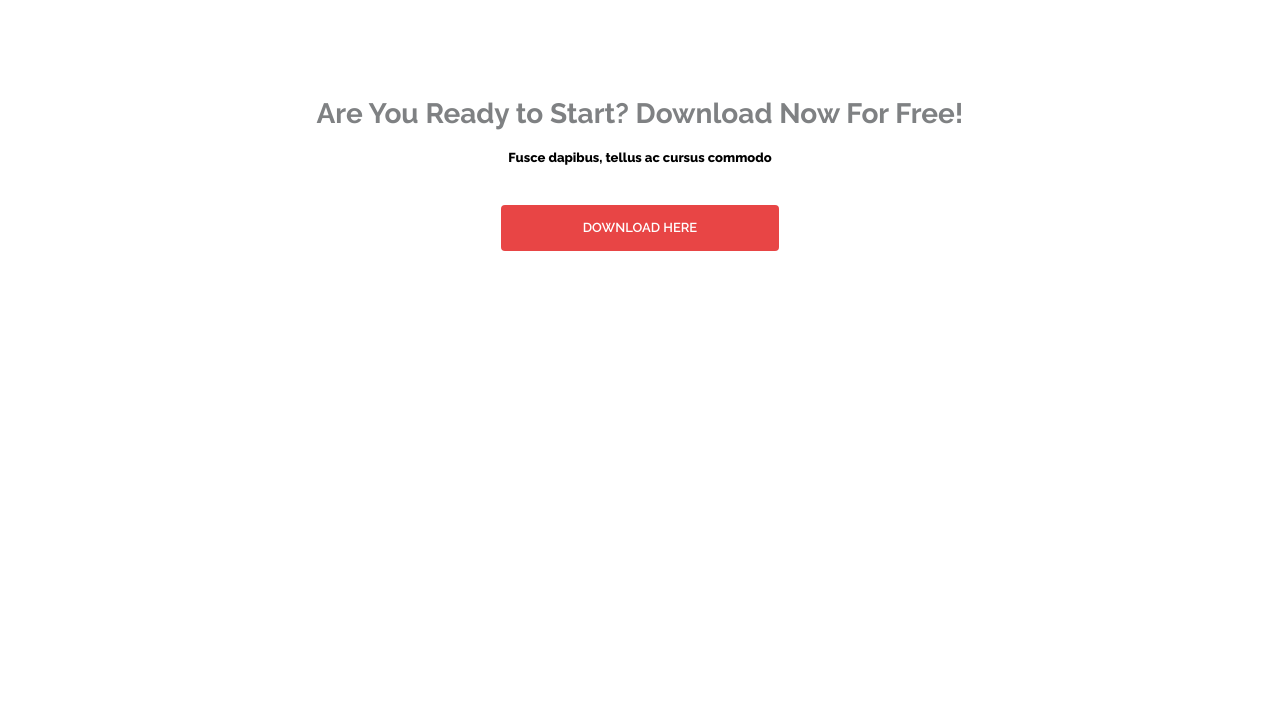
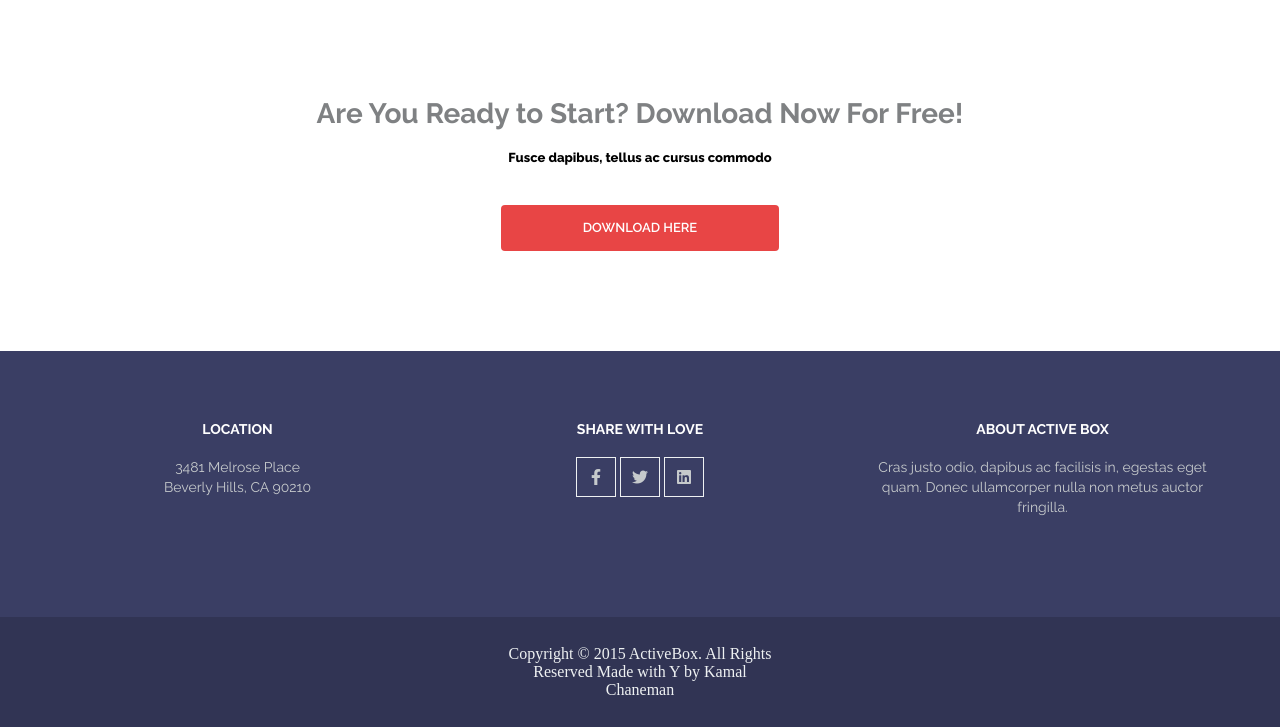
Before and after one commit to Adnan437/Active-Box, a plain HTML site: page index.html in a window 1280 px wide. Shown: the part 3179-3906 px from the top of the page. Before the commit the page ends 3530 px from the top, so only its background shows below. Drawn offline with nearby package versions, Linux system fonts and the light colour scheme.

Commit message:
Footer Section added

```diff
--- a/index.html
+++ b/index.html
@@ -195,5 +195,44 @@
     </div>
 
 
+
+
+    <!-- -------- Footer Section -------- -->
+
+    <div class="footer-section">
+        <div class="container">
+            <div class="footer-item">
+                <h3>Location</h3>
+                <p>3481 Melrose Place
+                    Beverly Hills, CA 90210</p>
+            </div>
+
+            <div class="footer-item">
+                <h3>share with love</h3>
+
+                <div class="team-member-social-link">
+                    <a href="#"><i class="fa-brands fa-facebook-f"></i></a>
+                    <a href="#"><i class="fa-brands fa-twitter"></i></a>
+                    <a href="#"><i class="fa-brands fa-linkedin"></i></a>
+                </div>
+            </div>
+
+            <div class="footer-item">
+                <h3>about active box</h3>
+                <p>Cras justo odio, dapibus ac facilisis in, egestas eget quam. Donec ullamcorper nulla non metus auctor fringilla.</p>
+            </div>
+
+        </div>
+    </div>
+
+
+    <!-- -------- copyright Section -------- -->
+    <div class="copyrigth-section">
+        <p>Copyright © 2015 ActiveBox. All Rights Reserved
+            Made with Y by Kamal Chaneman</p>
+    </div>
+
+
+
 </body>
 </html>
--- a/style.css
+++ b/style.css
@@ -305,3 +305,56 @@ a{
     cursor: pointer;
     border: none;
 }
+
+
+/* --------- footer-section ------- */
+
+.footer-section{
+    background-color: #3A3E64;
+}
+
+.footer-section .container{
+    display: flex;
+    justify-content: space-between;
+    padding-top: 70px;
+    padding-bottom: 100px;
+}
+
+.footer-section .container .footer-item{
+    max-width: 30%;
+    text-align: center;
+}
+
+.footer-item h3{
+    font-family: 'Raleway', sans-serif;
+    font-size: 14px;
+    font-family: 700;
+    color: #fff;
+    text-transform: uppercase;
+    margin-bottom: 20px;
+}
+
+.footer-item p{
+    font-family: 'Raleway', sans-serif;
+    font-size: 14px;
+    font-family: 400;
+    color: #C6CACC;
+    line-height: 20px;
+}
+
+.footer-item:first-child{
+    padding: 0 90px;
+}
+
+
+/* -----------copyrigth-section------------ */
+
+.copyrigth-section{
+    background-color: #313454;
+}
+
+.copyrigth-section p{
+    text-align: center;
+    padding: 28px 500px;
+    color: #EEF1F2;
+}
```
